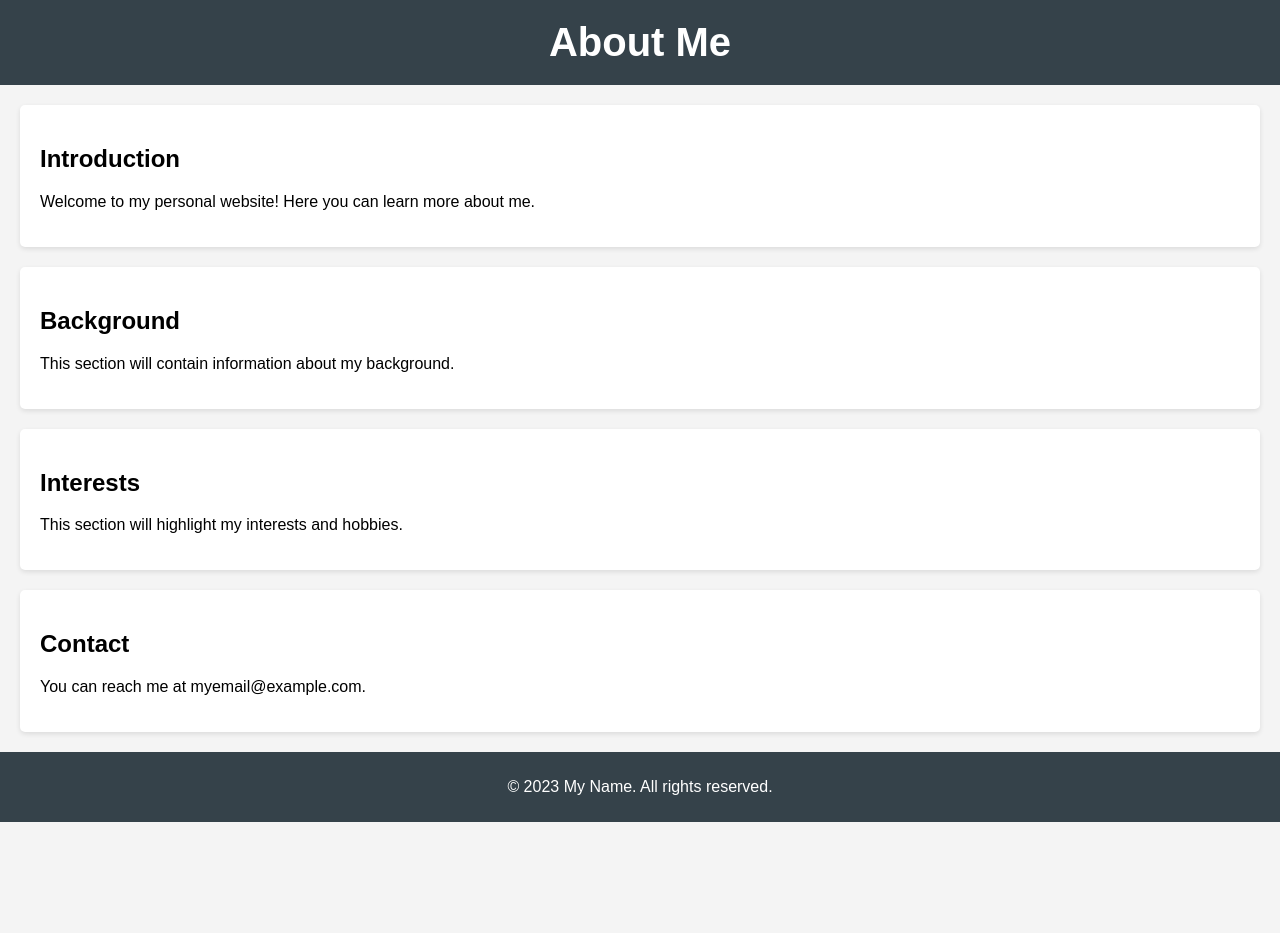
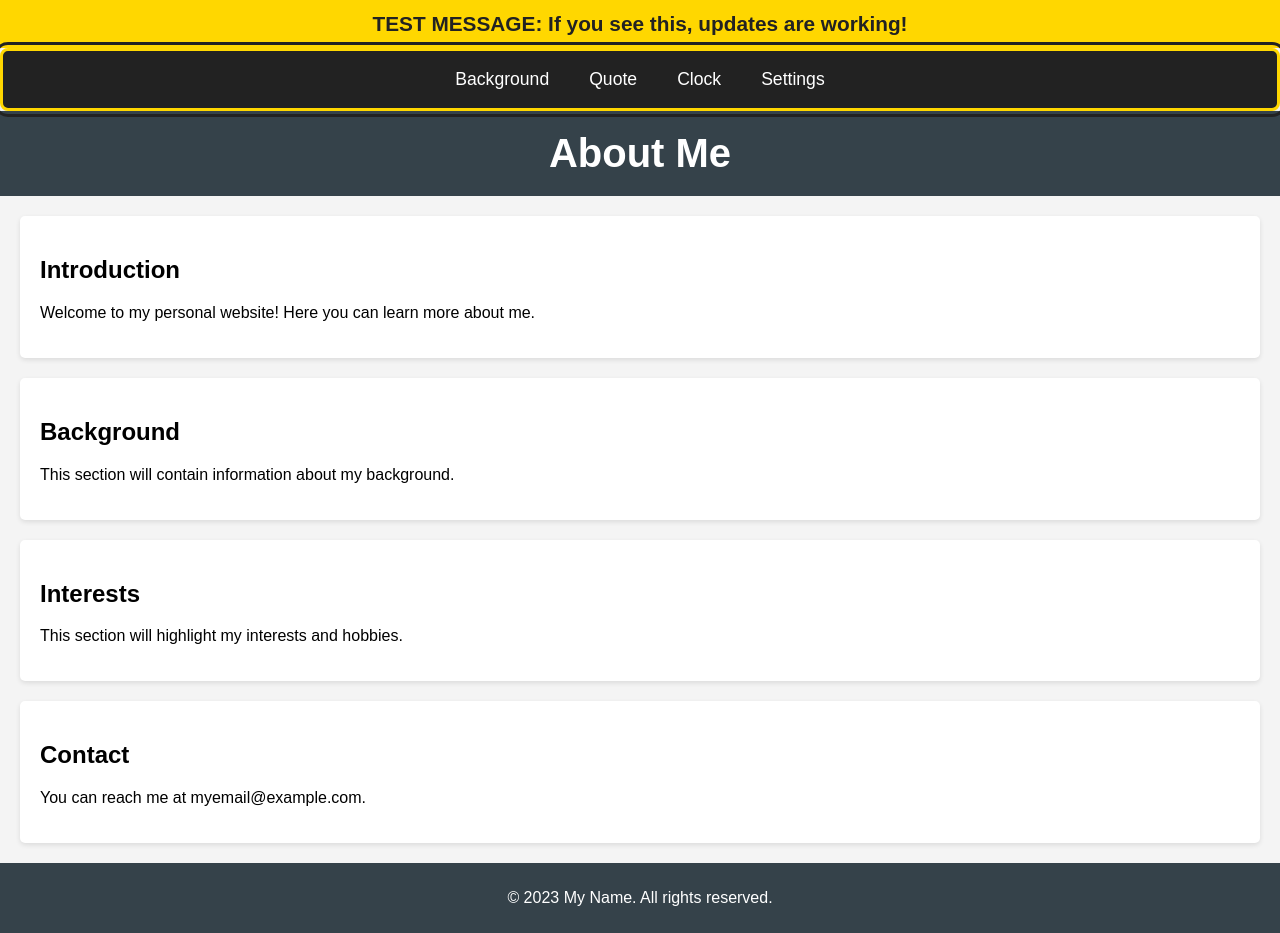
Before and after one commit to amy-dang/website, a website: page about-me-website/src/index.html in a window 1280 px wide. Before the commit the page ends 822 px from the top, so only its background shows below. Drawn offline with Linux system fonts and the light colour scheme.

Commit message:
entirewebsite

```diff
--- a/about-me-website/src/index.html
+++ b/about-me-website/src/index.html
@@ -7,6 +7,15 @@
     <link rel="stylesheet" href="styles/main.css">
 </head>
 <body>
+    <div style="background: #ffd700; color: #222; text-align: center; padding: 12px; font-size: 1.3em; font-weight: bold;">TEST MESSAGE: If you see this, updates are working!</div>
+    <nav class="navbar outlined-navbar">
+        <ul>
+            <li><a href="#background">Background</a></li>
+            <li><a href="#quote">Quote</a></li>
+            <li><a href="#clock">Clock</a></li>
+            <li><a href="#settings">Settings</a></li>
+        </ul>
+    </nav>
     <header>
         <h1>About Me</h1>
     </header>
--- a/about-me-website/src/styles/main.css
+++ b/about-me-website/src/styles/main.css
@@ -43,3 +43,39 @@ a {
 a:hover {
     text-decoration: underline;
 }
+
+.navbar {
+    background: #222;
+    color: #fff;
+    padding: 0;
+    margin: 0;
+    box-shadow: 0 2px 4px rgba(0,0,0,0.05);
+    border-radius: 8px;
+}
+.navbar ul {
+    list-style: none;
+    margin: 0;
+    padding: 0;
+    display: flex;
+    justify-content: center;
+}
+.navbar li {
+    margin: 0 20px;
+}
+.navbar a {
+    color: #fff;
+    text-decoration: none;
+    font-size: 1.1em;
+    padding: 18px 0;
+    display: block;
+    transition: color 0.2s;
+}
+.navbar a:hover {
+    color: #ffd700;
+}
+
+.outlined-navbar {
+    border: 3px solid #ffd700;
+    outline: 3px solid #222;
+    outline-offset: 3px;
+}
```
